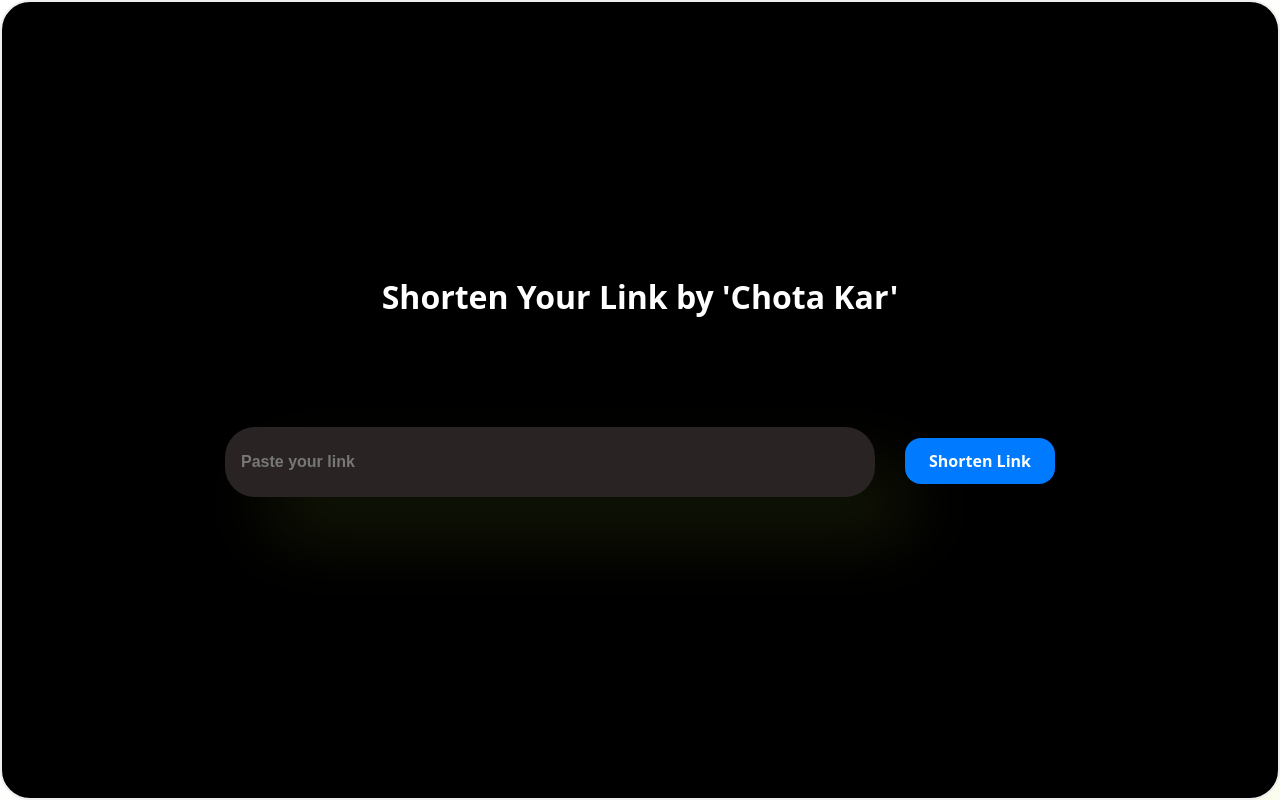
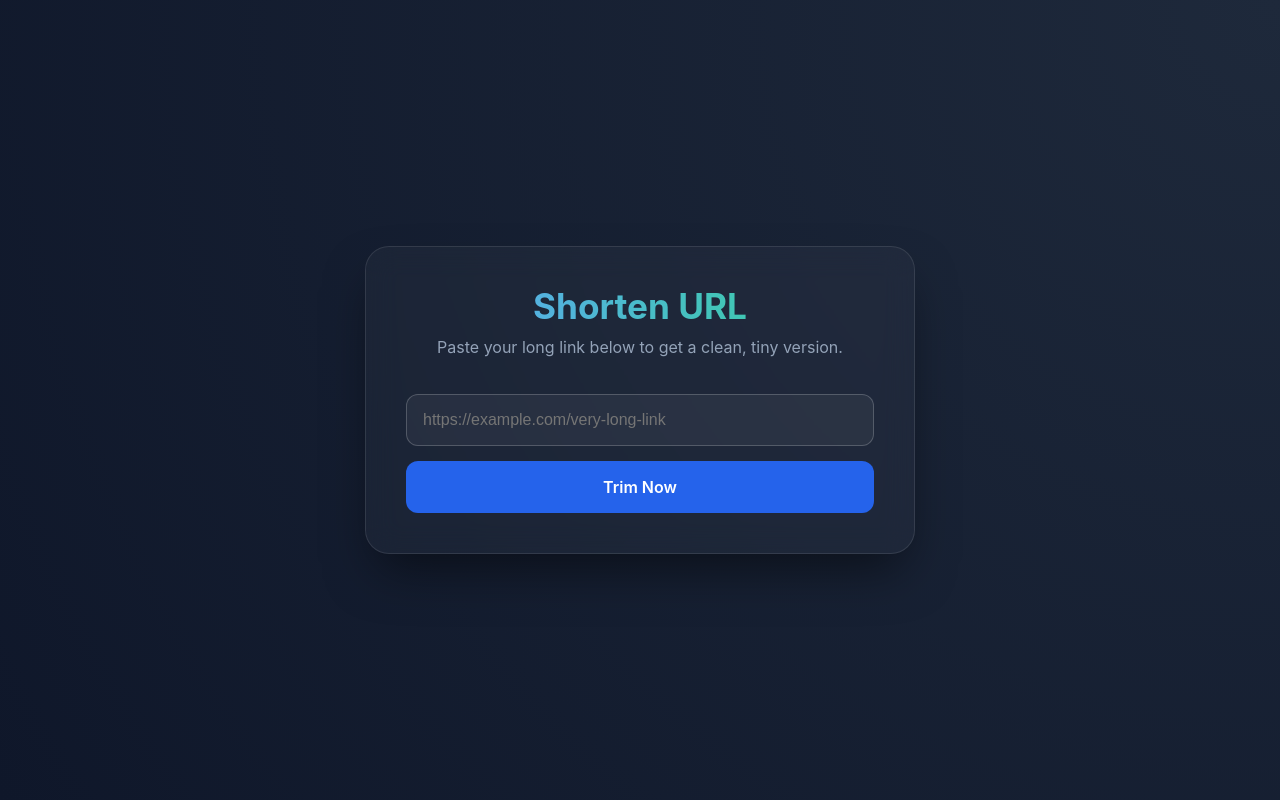
Before and after one commit to Shreya657/shortedURLFrontend, a React (Vite) app: page /url in a window 1280 px wide. Built offline with nearby package versions, Linux system fonts and the light colour scheme; no server answers.

Commit message:
changed ui

```diff
--- a/src/components/Home.jsx
+++ b/src/components/Home.jsx
@@ -1,19 +1,31 @@
-import React from 'react'
-import { useNavigate, useNavigation } from 'react-router-dom';
+import { useNavigate } from "react-router-dom";
 import './Home.css'
 
 const Home = () => {
-    const navigate = useNavigate()
+  const navigate = useNavigate();
+
   return (
-    <div className='home-container'>
-      <h1>Welcome to : Chota Kar🚀</h1>
-      <h2>Because ain’t nobody got time for long links!</h2>
-      <div className='intro'>
-      <p>Tired of sharing links that look like they were written in hieroglyphics?<br /> We “chota kar” them for you! Tiny links, big impact. Share faster, scroll smoother, and flex your link game.</p>
-      </div>
-      <button onClick={() => navigate("/url")}>get started</button>
+   <div className='home-page'>
+  <div className='glass-card'>
+    <h1 className='main-title'>
+      Meet <span className='brand-gradient'>Trimly</span>
+    </h1>
+    <h2 className='sub-title'>Long links are so last season.</h2>
+
+    <div className='description-box'>
+      <p>
+        Stop sharing cluttered, "hieroglyphic" URLs. We <strong>trim</strong> them down into clean,
+        powerful links that are easy to track and even easier to share.
+        Shorten your reach, expand your impact.
+      </p>
     </div>
-  )
-}
 
-export default Home
+    <button className='cta-button' onClick={() => navigate("/url")}>
+      Get Started — It's Free
+    </button>
+  </div>
+</div>
+  );
+};
+
+export default Home;
--- a/src/components/Link.css
+++ b/src/components/Link.css
@@ -4,154 +4,156 @@
     box-sizing: border-box;
 
 }
-.link-container {
-    /* max-width: 800px; */
-    height: 100vh;
+.link-page-wrapper {
+  min-height: 100vh;
   width: 100vw;
-    margin: 0 auto;
-    padding: 2rem;
-    border: 2px solid #eee;
-    border-radius: 30px;
-    box-shadow: 40px 40px 70px rgba(201, 234, 56, 0.1);
-    background-color: black;
+  display: flex;
+  align-items: center;
+  justify-content: center;
+  background: radial-gradient(circle at top right, #1e293b, #0f172a);
+  padding: 20px;
+  font-family: 'Inter', sans-serif;
+}
+
+.link-card {
+  background: rgba(255, 255, 255, 0.03);
+  backdrop-filter: blur(15px);
+  -webkit-backdrop-filter: blur(15px);
+  border: 1px solid rgba(255, 255, 255, 0.1);
+  border-radius: 24px;
+  padding: 40px;
+  width: 100%;
+  max-width: 550px;
+  box-shadow: 0 25px 50px -12px rgba(0, 0, 0, 0.5);
+}
+
+.link-title {
   color: white;
+  font-size: 2.2rem;
+  margin-bottom: 10px;
   text-align: center;
+  background: linear-gradient(90deg, #60a5fa, #34d399);
+  -webkit-background-clip: text;
+  -webkit-text-fill-color: transparent;
+}
+
+.link-subtitle {
+  color: #94a3b8;
+  text-align: center;
+  margin-bottom: 35px;
+  font-size: 1rem;
+}
+
+.input-group {
   display: flex;
   flex-direction: column;
-    align-items: center;
-    justify-content: center;
+  gap: 15px;
 }
-.link-container h1{
-    font-size: 2rem;
-    margin-bottom: 7rem;
+
+.input-group input {
+  background: rgba(255, 255, 255, 0.05);
+  border: 1px solid rgba(255, 255, 255, 0.2);
+  padding: 16px;
+  border-radius: 12px;
   color: white;
+  font-size: 1rem;
+  transition: all 0.3s ease;
 }
-.input-container{
-    display: flex;
-    gap: 2rem;
-    margin-bottom: 1.5rem;
 
+.input-group input:focus {
+  outline: none;
+  border-color: #60a5fa;
+  box-shadow: 0 0 15px rgba(96, 165, 250, 0.2);
 }
-.input-container input{
-    width: 650px;
-    padding: 0.75rem 1rem;
-    font-size: 1rem;
+
+.input-group button {
+  background: #2563eb;
+  color: white;
   border: none;
-    border-radius: 30px;
-    box-shadow: 40px 40px 70px rgba(201, 234, 56, 0.1);
-    background-color: rgb(42, 35, 35);
-    color: white;
-    height: 70px;
+  padding: 16px;
+  border-radius: 12px;
+  font-weight: 600;
+  cursor: pointer;
+  transition: all 0.3s ease;
 }
-.input-container input::placeholder{
-    color: #777;
-    font-weight: bolder;
+
+.input-group button:hover {
+  background: #3b82f6;
+  transform: translateY(-2px);
 }
-.input-container button{
-    padding: 0.75rem 1.5rem;
-    font-size: 1rem;
-    color: #fff;
-    background-color: #007bff;
-    border: none;
-    border-radius: 1rem;
-    cursor: pointer;
-    transition: background-color 0.3s;
-    font-weight: bolder;
-    margin-left: 30px;
+
+.result-container {
+  margin-top: 30px;
+  padding: 20px;
+  background: rgba(52, 211, 153, 0.05);
+  border: 1px dashed rgba(52, 211, 153, 0.3);
+  border-radius: 16px;
 }
-.output-container {
-    margin-top: 2rem;
-    text-align: center;
-    width: 70%;
-    background-color:white;
-    padding: 1rem;
-    height: 80px;
-    color: black;
-    font-weight: bolder;
-    border: 2px solid black;
-    border-radius: 10px;
-    font-size: large;
+
+.result-label {
+  color: #34d399;
+  font-size: 0.8rem;
+  font-weight: 700;
+  text-transform: uppercase;
+  margin-bottom: 12px;
+}
+
+.result-row {
   display: flex;
   align-items: center;
   justify-content: space-between;
-}
-.copy{
-   font-size: 19px;
-   cursor: pointer;
-   border: none;
-   padding-left: 5px;
-}
-.copy-icon{
-   font-size: 19px;
-   cursor: pointer;
-   border: none;
-   padding-left: 5px;
-   padding: 0;
-   margin: 0;
-
-}
-.copy-message{
-   color: green;
-   font-size: 14px;
-   margin-left: 10px;
+  gap: 15px;
 }
 
-/* //responsive */
-@media (max-width: 768px) {
-    .link-container {
-        padding: 1rem;
-
-    }
-    .link-container h1 {
-        font-size: 2rem;
-
-    }
-    .link-container h2 {
-        font-size: 1.5rem;
-    }
-    .link-container p {
-        font-size: 1rem;
-    }
-    .link-container button {
-        font-size: 1.2rem;
-      margin-top: 2rem;
-      margin-right: 2rem;
-    }
-    .input-container input {
-        width: 100%;
-
-    }
-    .output-container {
-        margin-top: 2rem;
-        /* text-align: center; */
-        width: 100%;
-        background-color:white;
-        /* padding: 1rem; */
-        height: 100px;
-        color: black;
-        font-weight: bolder;
-        border: 2px solid black;
-        border-radius: 10px;
-        font-size: large;
+.url-display {
+  color: #e2e8f0;
+  font-family: 'JetBrains Mono', monospace;
+  font-size: 0.95rem;
   display: flex;
   align-items: center;
-        justify-content: space-between;
-    }
-    .copy{
-        font-size: 19px;
-        cursor: pointer;
-        border: none;
-        padding-left: 5px;
-        padding: 0;
-        margin: 0;
-
-
+  gap: 10px;
+  word-break: break-all;
 }
 
-    .copy-message{
-        color: green;
-        font-size: 14px;
-        margin-left: 10px;
+.url-display a {
+  color: #60a5fa;
+  transition: transform 0.2s;
 }
 
+.url-display a:hover {
+  transform: scale(1.2);
 }
+
+.copy-btn {
+  background: #1e293b;
+  border: 1px solid #334155;
+  color: white;
+  padding: 10px 18px;
+  border-radius: 8px;
+  display: flex;
+  align-items: center;
+  gap: 8px;
+  cursor: pointer;
+  white-space: nowrap;
+}
+
+.copy-btn.copied {
+  background: #059669;
+  border-color: #059669;
+}
+
+.expiry-text {
+  color: #94a3b8;
+  font-size: 0.8rem;
+  margin-top: 15px;
+  font-style: italic;
+}
+
+@keyframes slideUp {
+  from { opacity: 0; transform: translateY(20px); }
+  to { opacity: 1; transform: translateY(0); }
+}
+
+.animate-slide-up {
+  animation: slideUp 0.5s ease-out forwards;
+}
--- a/src/components/Url.jsx
+++ b/src/components/Url.jsx
@@ -1,6 +1,6 @@
 import React, { useState } from 'react'
 import api from '../utils/api.js';
-import { FiCopy } from 'react-icons/fi';
+import { FiCopy, FiCheck, FiExternalLink } from 'react-icons/fi';
 import './Link.css'
 import LoadingSpinner from './LoadingSpinner.jsx';
 
@@ -13,74 +13,86 @@
   const [expiredAt, setExpiredAt] = useState("");
 
   const handleChange = (e) => {
-    setInput((prev) => ({ ...prev, [e.target.name]: e.target.value }));
+    setInput((prev) =>
+       ({ ...prev, [e.target.name]: e.target.value }));
   }
 
   const handleShort = async (e) => {
     e.preventDefault();
     setLoading(true);
     setError("");
+    setShortUrl("");
     try {
+    //   const cleanData = {
+    //   originalUrl: input.originalUrl.trim()
+    // };
+    // console.log("Submitting URL:", cleanData.originalUrl);
       const res = await api.post('/', input);
-      setShortUrl(res.data.data.shortUrl); // save the short URL in state
-      setInput({ originalUrl: "" }); // clear input field
-      setExpiredAt(res.data.data.expiredAt); // save expiration time
-      console.log(res.data);
-      console.log(res.data.data.shortUrl);
+      setShortUrl(res.data.data.shortUrl);
+      setInput({ originalUrl: "" });
+      setExpiredAt(res.data.data.expiredAt);
     } catch (err) {
-       console.error(err);
-      setError(err.response?.data?.message || "Failed to shorten link");
-
+      setError(err.response?.data?.message || "Something went wrong. Please try again.");
     } finally {
       setLoading(false);
     }
   }
+
   const handleCopy = () => {
     navigator.clipboard.writeText(shortUrl).then(() => {
       setCopied(true);
-      setTimeout(() => setCopied(false), 2000); // reset after 2 sec
+      setTimeout(() => setCopied(false), 2000);
     });
   };
 
   return (
-    <div className='link-container'>
-      <h1>Shorten Your Link by 'Chota Kar'</h1>
-      <div className='input-container'>
-        <form onSubmit={handleShort}>
+    <div className='link-page-wrapper'>
+      <div className='link-card'>
+        <h1 className='link-title'>Shorten URL</h1>
+        <p className='link-subtitle'>Paste your long link below to get a clean, tiny version.</p>
+
+        <form className='input-group' onSubmit={handleShort}>
           <input
             type="text"
             name="originalUrl"
-        placeholder="Paste your link"
-
-        value={input.originalUrl || ""}
+            placeholder="https://example.com/very-long-link"
+            value={input.originalUrl}
             onChange={handleChange}
             required
+            autoComplete="off"
           />
-      <button type='submit'>Shorten Link</button>
+          <button type='submit' disabled={loading}>
+            {loading ? "Processing..." : "Trim Now"}
+          </button>
         </form>
+
+        {error && <div className='error-banner'>{error}</div>}
+
+        {loading && <div className='loader-box'><LoadingSpinner /></div>}
+
+        {shortUrl && (
+          <div className='result-container animate-slide-up'>
+            <div className='result-label'>Your Shortened Link</div>
+            <div className='result-row'>
+              <div className='url-display'>
+                <span>{shortUrl}</span>
+                <a href={shortUrl} target="_blank" rel="noopener noreferrer">
+                  <FiExternalLink />
+                </a>
               </div>
-
-
-      {loading && <LoadingSpinner />}
-
-      <div className= {shortUrl?'output-container':""} >
-      {error &&!shortUrl&& <h3 style={{ color: 'red' }}>{error}</h3>}
-      {shortUrl &&  (
-        <h4 style={{ color: 'green' }}>
-          Short URL state:              {<a style={{ paddingLeft: "20px" ,paddingRight: "20px"}} href={shortUrl} target="_blank" rel="noopener noreferrer">{shortUrl}</a>}
-
-
-        </h4>
-       )}
-      {shortUrl && (
-        <button className='copy' onClick={handleCopy}><FiCopy className='copy-icon'/></button>
-      )}
-      {copied && <span className='copy-message'>Copied!</span>}
+              <button className={`copy-btn ${copied ? 'copied' : ''}`} onClick={handleCopy}>
+                {copied ? <FiCheck /> : <FiCopy />}
+                <span>{copied ? "Copied" : "Copy"}</span>
+              </button>
             </div>
             {expiredAt && (
-        <p style={{ color: "yellow"  ,paddingTop: "30px"}}>Link expires at: {new Date(expiredAt).toLocaleString() || "N/A"}</p>
+              <p className='expiry-text'>
+                Valid until: {new Date(expiredAt).toLocaleString('en-IN')}
+              </p>
             )}
-
+          </div>
+        )}
+      </div>
     </div>
   )
 }
```
Also changed, not shown: src/components/Home.css (+52 -67 lines), src/components/Link.jsx (deleted, +0 -99 lines). Lines whose indentation alone changed are shown as unchanged.
